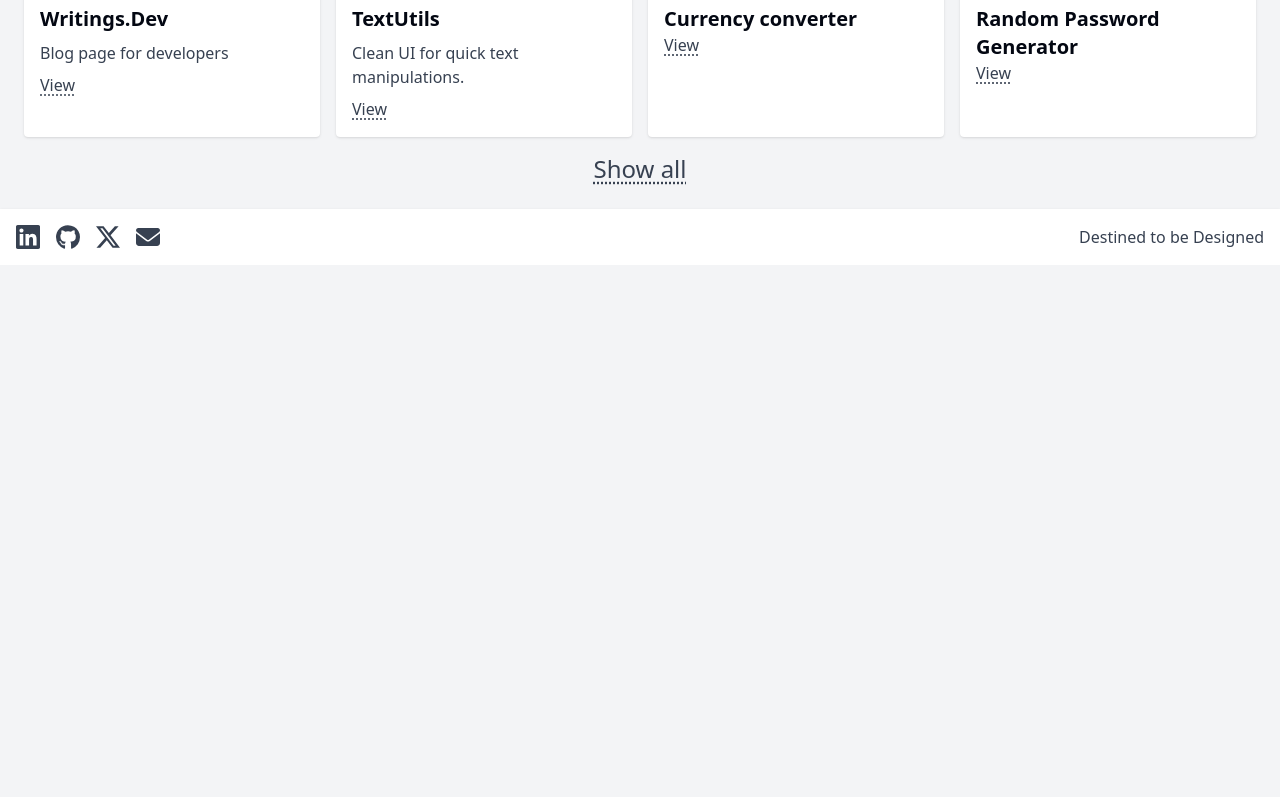
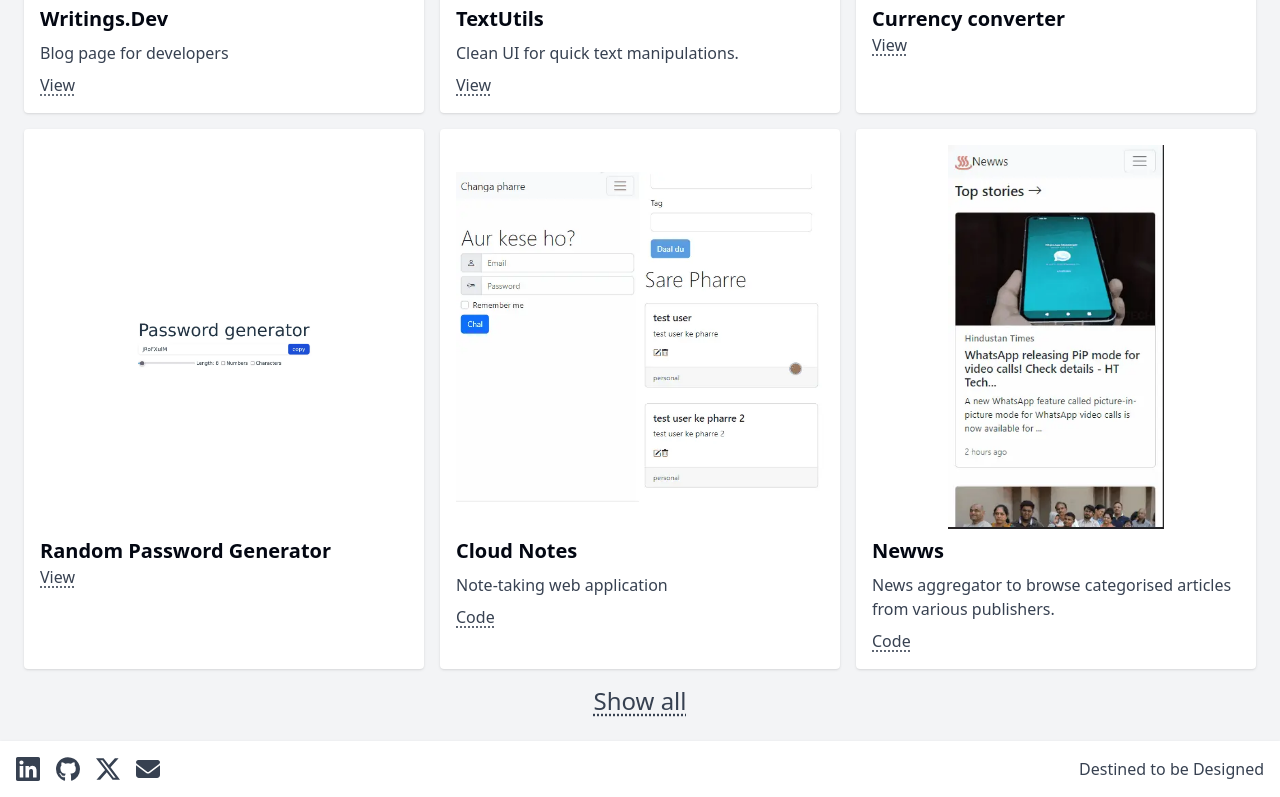
Before and after one commit to parthvyas7/parthvyas7.github.io, a website built with Vite: page index.html in a window 1280 px wide. Shown: the part 1967-2764 px from the top of the page. Before the commit the page ends 2232 px from the top, so only its background shows below. Built offline with nearby package versions, Linux system fonts and the light colour scheme.

Commit message:
Added some old projects

```diff
--- a/index.html
+++ b/index.html
@@ -83,8 +83,12 @@
       class="flex flex-col h-screen px-8 md:p-16 justify-center text-center"
     >
       <div class="mb-6">
-        <h1 class="text-2xl my-2 md:text-4xl lg:text-6xl text-gray-950">
-          Hi, I'm <span class="uppercase">Parth Vyas</span>
+        <h1 class="text-2xl my-2 md:text-4xl lg:text-6xl text-gray-700">
+          Hi, I'm
+          <span
+            class="uppercase bg-gradient-to-r from-blue-500 to-purple-500 bg-clip-text text-transparent"
+            >Parth Vyas</span
+          >
         </h1>
         <p class="md:text-lg text-gray-700">
           Developer, problem-solver, and tech enthusiast with a passion for
@@ -315,7 +319,7 @@
       <div class="text-xl py-4 md:text-2xl text-center text-gray-950">
         <h3>Other Projects</h3>
       </div>
-      <div class="grid grid-cols-1 gap-4 lg:grid-cols-4">
+      <div class="grid grid-cols-1 gap-4 lg:grid-cols-3">
         <div class="block bg-white p-4 mx-auto shadow rounded">
           <img
             alt="Writings.Dev"
@@ -396,6 +400,47 @@
             >View</a
           >
         </div>
+        <div class="block bg-white p-4 mx-auto shadow rounded">
+          <img
+            alt=""
+            src="/images/cnotes.webp"
+            class="h-64 w-full object-contain sm:h-80 lg:h-96"
+            width="600"
+            height="800"
+            loading="lazy"
+          />
+          <h3 class="mt-2 text-lg font-bold text-gray-950 sm:text-xl">
+            Cloud Notes
+          </h3>
+          <p class="my-2 text-gray-700">Note-taking web application</p>
+          <a
+            class="text-gray-700 underline underline-offset-4 decoration-dotted hover:text-gray-950 hover:decoration-solid"
+            target="_blank"
+            href="https://github.com/parthvyas7/cnotes"
+            >Code</a
+          >
+        </div>
+        <div class="block bg-white p-4 mx-auto shadow rounded">
+          <img
+            alt=""
+            src="/images/newws.webp"
+            class="h-64 w-full object-contain sm:h-80 lg:h-96"
+            width="600"
+            height="800"
+            loading="lazy"
+          />
+          <h3 class="mt-2 text-lg font-bold text-gray-950 sm:text-xl">Newws</h3>
+          <p class="my-2 text-gray-700">
+            News aggregator to browse categorised articles from various
+            publishers.
+          </p>
+          <a
+            class="text-gray-700 underline underline-offset-4 decoration-dotted hover:text-gray-950 hover:decoration-solid"
+            target="_blank"
+            href="https://github.com/parthvyas7/Newws"
+            >Code</a
+          >
+        </div>
       </div>
       <div class="text-xl py-4 md:text-2xl text-center text-gray-950">
         <a
```
Also changed, not shown: images/cnotes.webp (added), images/newws.webp (added), output.css.
